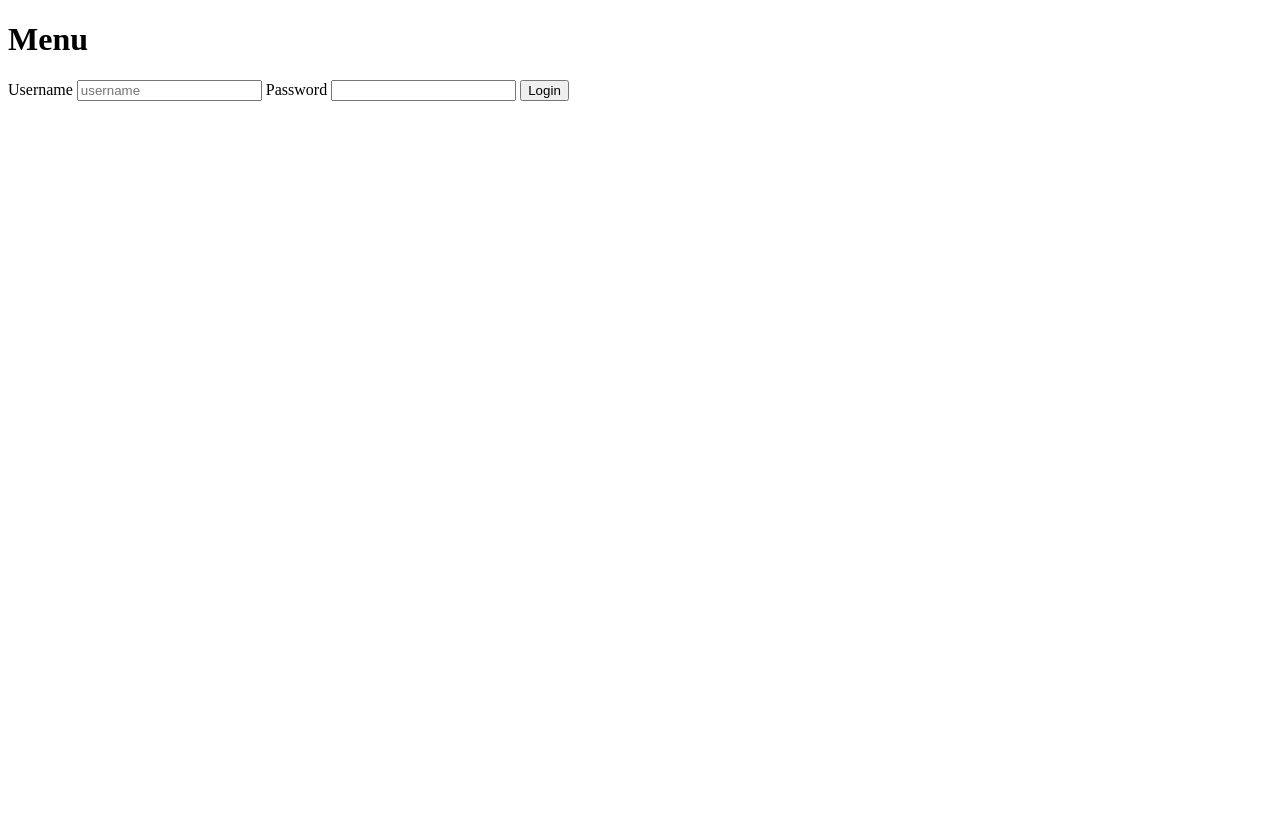
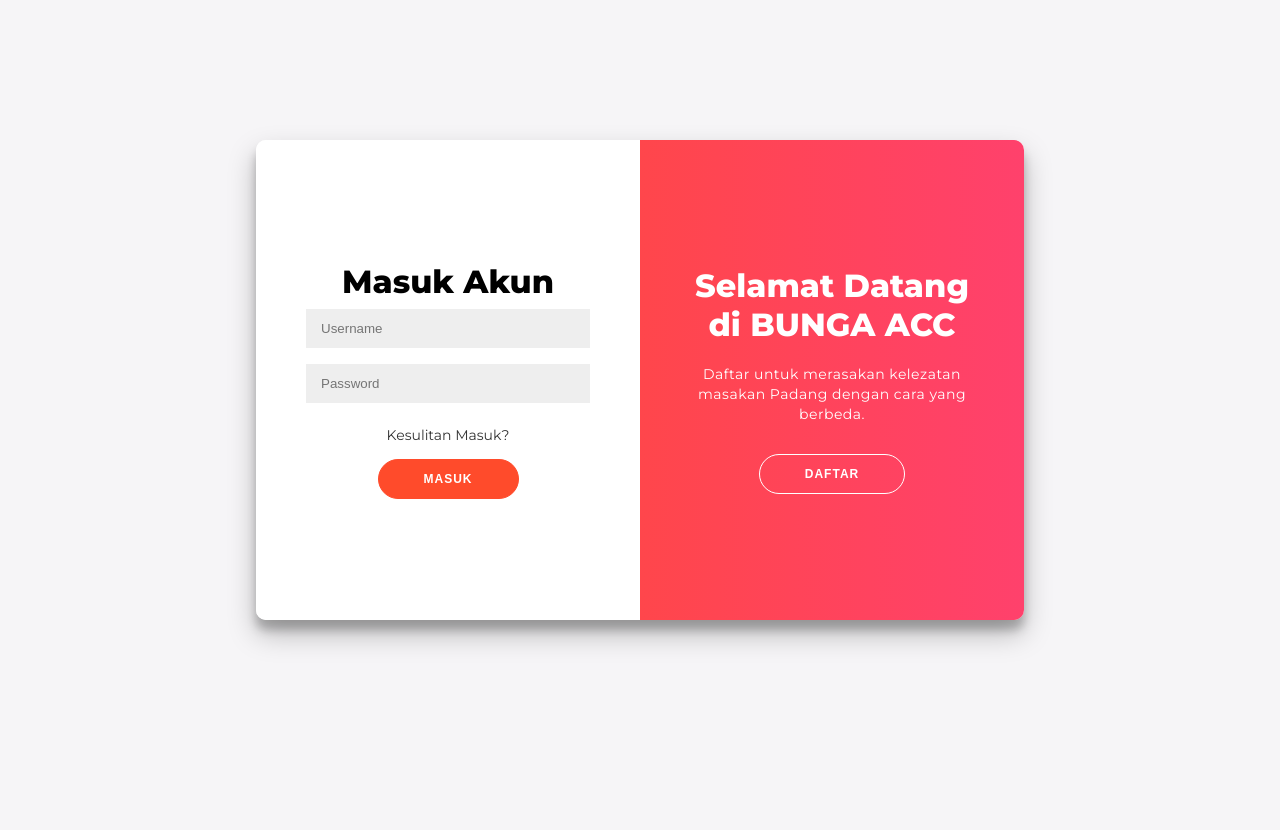
Before and after one commit to faridreaming/web-rumah-makan, a PHP site: page /login.php in a window 1280 px wide. Before the commit the page ends 101 px from the top, so only its background shows below. Run offline with PHP 8.4, Linux system fonts and the light colour scheme.

Commit message:
Membuat Aut

```diff
--- /dev/null
+++ b/login.css
@@ -0,0 +1,211 @@
+@import url('https://fonts.googleapis.com/css?family=Montserrat:400,800');
+
+* {
+	box-sizing: border-box;
+}
+
+body {
+	background: #f6f5f7;
+	display: flex;
+	justify-content: center;
+	align-items: center;
+	flex-direction: column;
+	font-family: 'Montserrat', sans-serif;
+	height: 100vh;
+	margin: -20px 0 50px;
+}
+
+h1 {
+	font-weight: bold;
+	margin: 0;
+}
+
+h2 {
+	text-align: center;
+}
+
+p {
+	font-size: 14px;
+	font-weight: 100;
+	line-height: 20px;
+	letter-spacing: 0.5px;
+	margin: 20px 0 30px;
+}
+
+span {
+	font-size: 12px;
+}
+
+a {
+	color: #333;
+	font-size: 14px;
+	text-decoration: none;
+	margin: 15px 0;
+}
+
+button {
+	border-radius: 20px;
+	border: 1px solid #FF4B2B;
+	background-color: #FF4B2B;
+	color: #FFFFFF;
+	font-size: 12px;
+	font-weight: bold;
+	padding: 12px 45px;
+	letter-spacing: 1px;
+	text-transform: uppercase;
+	transition: transform 80ms ease-in;
+}
+
+button:active {
+	transform: scale(0.95);
+}
+
+button:focus {
+	outline: none;
+}
+
+button.ghost {
+	background-color: transparent;
+	border-color: #FFFFFF;
+}
+
+form {
+	background-color: #FFFFFF;
+	display: flex;
+	align-items: center;
+	justify-content: center;
+	flex-direction: column;
+	padding: 0 50px;
+	height: 100%;
+	text-align: center;
+}
+
+input {
+	background-color: #eee;
+	border: none;
+	padding: 12px 15px;
+	margin: 8px 0;
+	width: 100%;
+}
+
+.container {
+	background-color: #fff;
+	border-radius: 10px;
+  	box-shadow: 0 14px 28px rgba(0,0,0,0.25),
+			0 10px 10px rgba(0,0,0,0.22);
+	position: relative;
+	overflow: hidden;
+	width: 768px;
+	max-width: 100%;
+	min-height: 480px;
+}
+
+.form-container {
+	position: absolute;
+	top: 0;
+	height: 100%;
+	transition: all 0.6s ease-in-out;
+}
+
+.sign-in-container {
+	left: 0;
+	width: 50%;
+	z-index: 2;
+}
+
+.container.right-panel-active .sign-in-container {
+	transform: translateX(100%);
+}
+
+.sign-up-container {
+	left: 0;
+	width: 50%;
+	opacity: 0;
+	z-index: 1;
+}
+
+.container.right-panel-active .sign-up-container {
+	transform: translateX(100%);
+	opacity: 1;
+	z-index: 5;
+	animation: show 0.6s;
+}
+
+@keyframes show {
+	0%, 49.99% {
+		opacity: 0;
+		z-index: 1;
+	}
+
+	50%, 100% {
+		opacity: 1;
+		z-index: 5;
+	}
+}
+
+.overlay-container {
+	position: absolute;
+	top: 0;
+	left: 50%;
+	width: 50%;
+	height: 100%;
+	overflow: hidden;
+	transition: transform 0.6s ease-in-out;
+	z-index: 100;
+}
+
+.container.right-panel-active .overlay-container{
+	transform: translateX(-100%);
+}
+
+.overlay {
+	background: #FF416C;
+	background: -webkit-linear-gradient(to right, #FF4B2B, #FF416C);
+	background: linear-gradient(to right, #FF4B2B, #FF416C);
+	background-repeat: no-repeat;
+	background-size: cover;
+	background-position: 0 0;
+	color: #FFFFFF;
+	position: relative;
+	left: -100%;
+	height: 100%;
+	width: 200%;
+  	transform: translateX(0);
+	transition: transform 0.6s ease-in-out;
+}
+
+.container.right-panel-active .overlay {
+  	transform: translateX(50%);
+}
+
+.overlay-panel {
+	position: absolute;
+	display: flex;
+	align-items: center;
+	justify-content: center;
+	flex-direction: column;
+	padding: 0 40px;
+	text-align: center;
+	top: 0;
+	height: 100%;
+	width: 50%;
+	transform: translateX(0);
+	transition: transform 0.6s ease-in-out;
+}
+
+.overlay-left {
+	transform: translateX(-20%);
+}
+
+.container.right-panel-active .overlay-left {
+	transform: translateX(0);
+}
+
+.overlay-right {
+	right: 0;
+	transform: translateX(0);
+}
+
+.container.right-panel-active .overlay-right {
+	transform: translateX(20%);
+}
--- /dev/null
+++ b/login.js
@@ -0,0 +1,11 @@
+const signUpButton = document.getElementById('signUp');
+const signInButton = document.getElementById('signIn');
+const container = document.getElementById('container');
+
+signUpButton.addEventListener('click', () => {
+	container.classList.add("right-panel-active");
+});
+
+signInButton.addEventListener('click', () => {
+	container.classList.remove("right-panel-active");
+});
--- a/login.php
+++ b/login.php
@@ -3,20 +3,48 @@
 <head>
     <meta charset="UTF-8">
     <meta name="viewport" content="width=device-width, initial-scale=1.0">
-    <title>Login</title>
+    <title>BUNGA ACC</title>
     <meta name="description" content="Rumah Makan Padang">
     <meta name="keywords" content="Rumah Makan Padang">
     <meta name="author" content="Reza,Farid,Shiddiq TRPL 3C">
-    <!-- <link rel="shortcut icon" href="favicon.ico" type="image/x-icon"> -->
+    <link rel="shortcut icon" href="./assets/logo-bunga-acc.svg" type="image/x-icon">
+    <link rel="stylesheet" href="login.css">
 </head>
 <body>
-    <form action="proses.php" method="post">
-        <h1>Menu</h1>
-        <label for="username">Username</label>
-        <input type="text" name="username" id="username" placeholder="username" required>
-        <label for="password">Password</label>
-        <input type="password" name="password" id="password" required>
-        <button type="submit">Login</button>
-    </form>
+<div class="container" id="container">
+	<div class="form-container sign-up-container">
+		<form action="#">
+			<h1>Daftar Akun</h1>
+			<input type="text" placeholder="Username" />
+			<input type="password" placeholder="Password" />
+			<input type="password" placeholder="Konfirmaasi Password" />
+			<button>Daftar</button>
+		</form>
+	</div>
+	<div class="form-container sign-in-container">
+		<form action="proses.php" method="post">
+			<h1>Masuk Akun</h1>
+			<input type="text" name="username" placeholder="Username" />
+			<input type="password" name="password" placeholder="Password" />
+			<a href="#">Kesulitan Masuk?</a>
+			<button>Masuk</button>
+		</form>
+	</div>
+	<div class="overlay-container">
+		<div class="overlay">
+			<div class="overlay-panel overlay-left">
+				<h1>Halo, Pecinta Masakan Padang!</h1>
+				<p>Login untuk menikmati sajian khas Padang kami.</p>
+				<button class="ghost" id="signIn">Masuk</button>
+			</div>
+			<div class="overlay-panel overlay-right">
+				<h1>Selamat Datang di BUNGA ACC</h1>
+				<p>Daftar untuk merasakan kelezatan masakan Padang dengan cara yang berbeda.</p>
+				<button class="ghost" id="signUp">Daftar</button>
+			</div>
+		</div>
+	</div>
+</div>
+<script src="login.js"></script>
 </body>
 </html>
```
Also changed, not shown: assets/logo-bunga-acc.svg (added), register.php (deleted).
